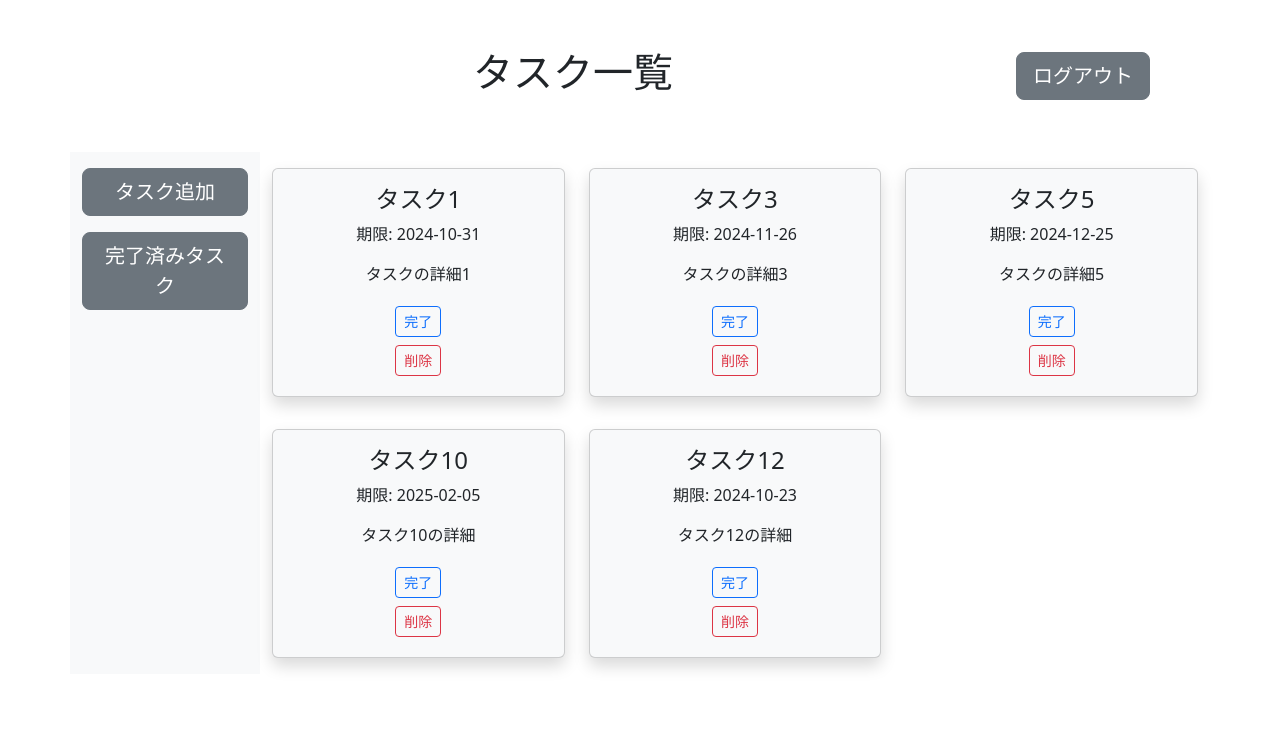
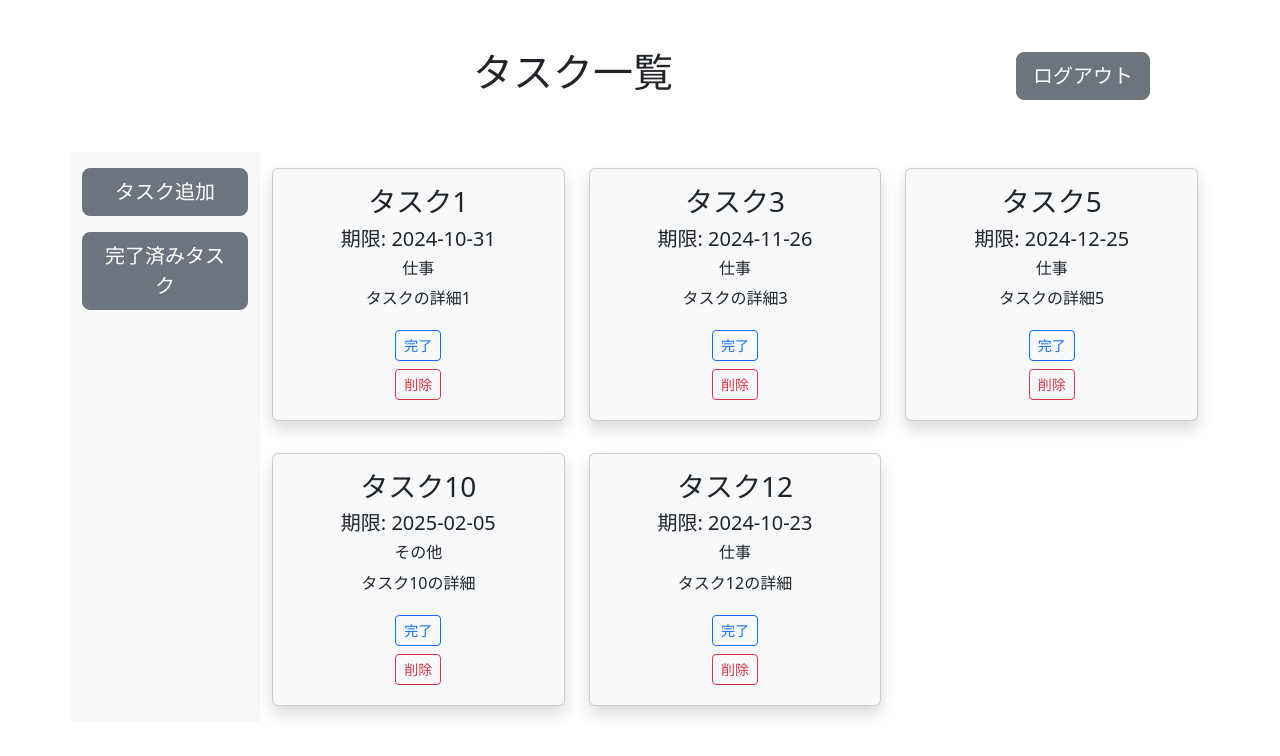
Before and after one commit to ryoaug/task_management, a Flask app: page /task in a window 1280 px wide. Shown: the top 756 px of the page. Run offline with Flask 2, Linux system fonts and the light colour scheme; a user stored in the database is signed in; data comes from the database, SQL or seed files in the repository; both versions use the stored data as it was after the commit.

Commit message:
card内にカテゴリを表示

```diff
--- a/templates/completed.html
+++ b/templates/completed.html
@@ -20,8 +20,9 @@
                         <div class="col-lg-4">
                             <div class="card bg-light text-center my-3 shadow">
                                 <div class="card-body">
-                                    <h4 class="card-title">{{ task.title }}</h4>
-                                    <p class="card-text">期限: {{ task.due_date }}</p>
+                                    <h3 class="card-title">{{ task.title }}</h3>
+                                    <h5 class="card-text">期限: {{ task.due_date }}</h5>
+                                    <h6 class="card-text">{{ task.category }}</h6>
                                     <p class="card-text">{{ task.details }}</p>
                                     <form  action="{{url_for('uncomplete_task')}}" method="post">
                                         <input type="hidden" name="task_id" value="{{ task.id }}">
--- a/templates/task.html
+++ b/templates/task.html
@@ -33,8 +33,9 @@
                             <div class="col-lg-4">
                                 <div class="card bg-light text-center my-3 shadow">
                                     <div class="card-body">
-                                        <h4 class="card-title">{{ task.title }}</h4>
-                                        <p class="card-text">期限: {{ task.due_date }}</p>
+                                        <h3 class="card-title">{{ task.title }}</h3>
+                                        <h5 class="card-text">期限: {{ task.due_date }}</h5>
+                                        <h6 class="card-text">{{ task.category }}</h6>
                                         <p class="card-text">{{ task.details }}</p>
                                         <form action="{{ url_for('complete_task') }}" method="post">
                                             <input type="hidden" name="task_id" value="{{ task.id }}">
@@ -80,8 +81,12 @@
                         <div class="mb-3">
                             <label for="category" class="form-label">カテゴリー</label>
                             <select class="form-select" id="category" name="category">
-                                <option value="仕事">仕事</option>
+                                <option value="仕事">課題</option>
                                 <option value="趣味">趣味</option>
+                                <option value="趣味">仕事</option>
+                                <option value="趣味">健康</option>
+                                <option value="趣味">買い物</option>
+                                <option value="趣味">学習</option>
                                 <option value="その他">その他</option>
                             </select>
                         </div>
```
Also changed, not shown: data.sqlite.
